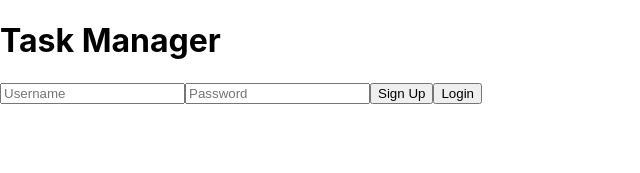
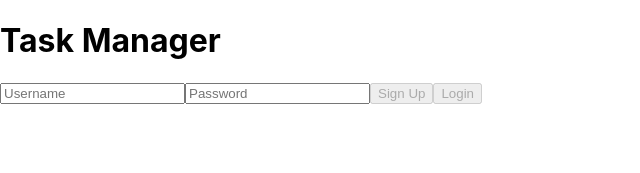
Before and after one commit to AndrewHulme88/project-planner, a React (Create React App) app in the folder frontend/: page / in a window 1280 px wide. Shown: the top 173 px of the page, without its empty margins (0-640 px from the left). Built offline with nearby package versions, Linux system fonts and the light colour scheme.

Commit message:
Added sign in validation and updated error messages

```diff
--- a/frontend/src/App.js
+++ b/frontend/src/App.js
@@ -8,20 +8,31 @@ function App() {
   const [token, setToken] = useState(localStorage.getItem("token"));
   const [formUsername, setFormUsername] = useState("");
   const [formPassword, setFormPassword] = useState("");
+  const [errorMsg, setErrorMsg] = useState("");
 
   const handleRegister = async () => {
+    if (!formUsername || !formPassword) {
+      setErrorMsg("Username and password are required.");
+      return;
+    }
+
     try {
       await axios.post("http://localhost:5000/api/register", {
         username: formUsername,
         password: formPassword,
       });
-      alert("Registered! You can now log in.");
+      setErrorMsg("Registered! You can now log in.");
     } catch (err) {
-      alert("Registration failed.");
+      setErrorMsg("Registration failed.");
     }
   };
 
   const handleLogin = async () => {
+    if (!formUsername || !formPassword) {
+      setErrorMsg("Username and password are required.");
+      return;
+    }
+
     try {
       const res = await axios.post("http://localhost:5000/api/login", {
         username: formUsername,
@@ -29,9 +40,10 @@ function App() {
       });
       localStorage.setItem("token", res.data);
       setToken(res.data);
+      setErrorMsg("");
       window.location.reload();
     } catch (err) {
-      alert("Login failed.");
+      setErrorMsg("Login failed.");
     }
   };
 
@@ -62,6 +74,7 @@ function App() {
       <h1>Task Manager</h1>
       {token ? (
         <>
+          {errorMsg && <p style={{ color: "red" }}>{errorMsg}</p>}
           <input value={taskText} onChange={e => setTaskText(e.target.value)} placeholder='New task'/>
           <button onClick={addTask}>Add Task</button>
           <ul>
@@ -78,6 +91,7 @@ function App() {
         </>
       ) : (
         <>
+          {errorMsg && <p style={{ color: "red" }}>{errorMsg}</p>}
           <input
             type='text'
             placeholder='Username'
@@ -90,8 +104,8 @@ function App() {
             value={formPassword}
             onChange={(e) => setFormPassword(e.target.value)}
           />
-          <button onClick={handleRegister}>Sign Up</button>
-          <button onClick={handleLogin}>Login</button>
+          <button onClick={handleRegister} disabled={!formUsername || !formPassword}>Sign Up</button>
+          <button onClick={handleLogin} disabled={!formUsername || !formPassword}>Login</button>
         </>
       )}
     </div>
```
